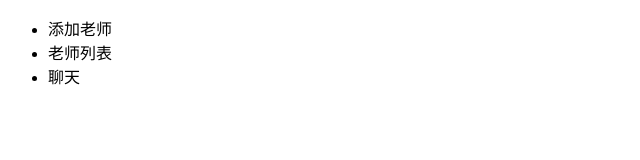
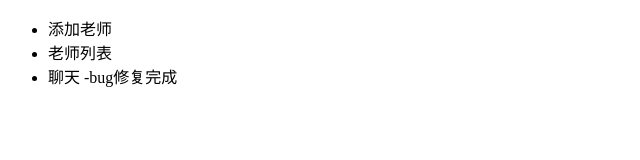
Before and after one commit to LightArthars/teacher, a plain HTML site: page index.html in a window 1280 px wide. Shown: the whole page, without its empty margins (0-640 px from the left). Drawn offline with Linux system fonts and the light colour scheme.

Commit message:
在bug分支完成bug修复

```diff
--- a/index.html
+++ b/index.html
@@ -8,7 +8,7 @@
     <ul>
         <li>添加老师</li>
         <li>老师列表</li>
-        <li>聊天</li>
+        <li>聊天 -bug修复完成</li>
     </ul>
 </body>
 </html>
```
